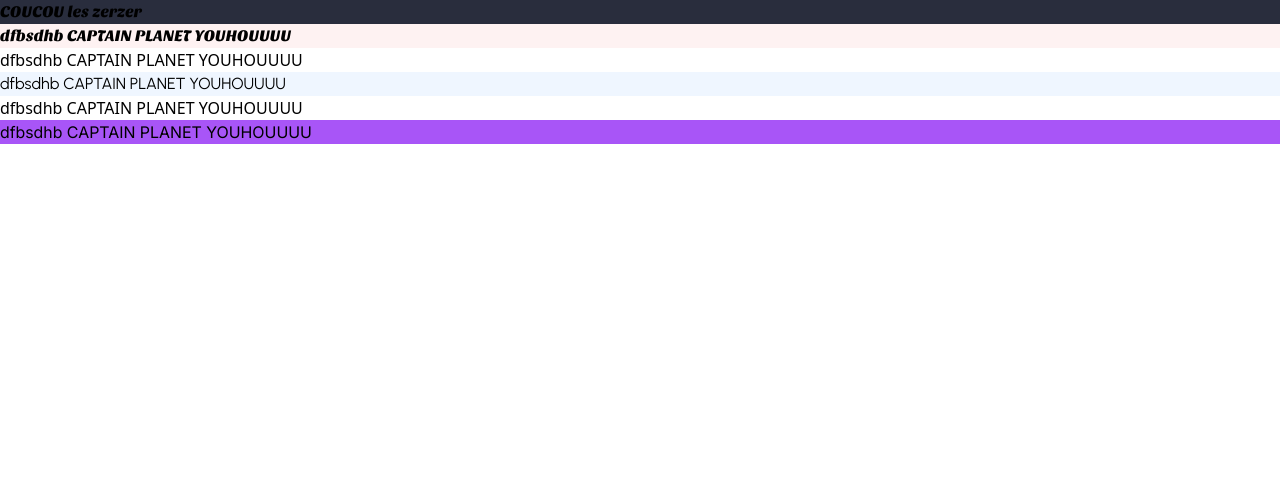
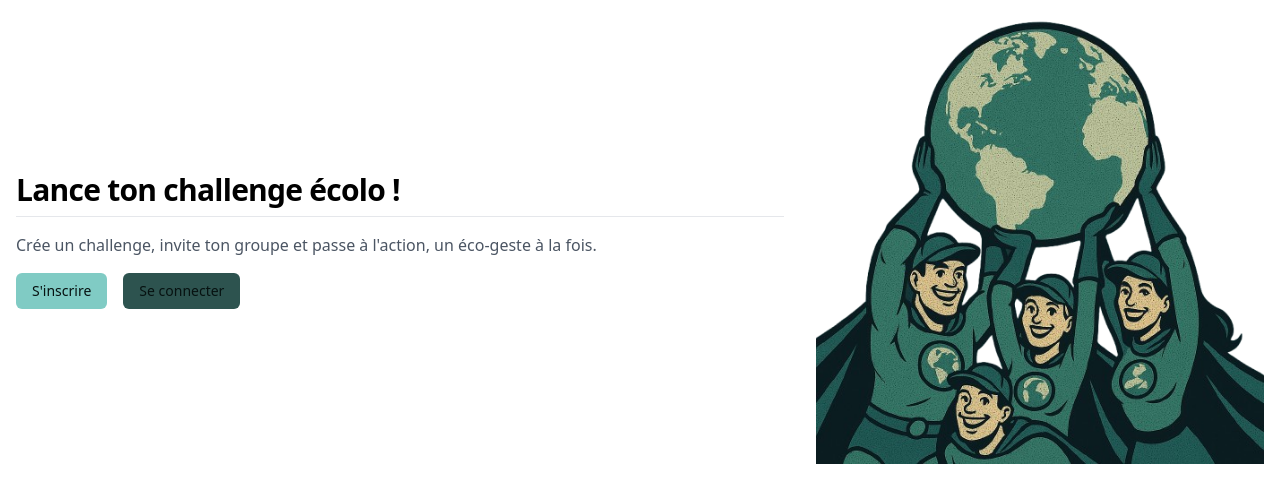
Before and after one commit to WildCodeSchool/2025-03-wns-violet-ecochallenges, a React (Vite) app in the folder frontend/: page / in a window 1280 px wide. Shown: the top 502 px of the page. Built offline with nearby package versions, Linux system fonts and the light colour scheme; no server answers.

Commit message:
adding content

```diff
--- a/frontend/package.json
+++ b/frontend/package.json
@@ -34,7 +34,7 @@
     "@testing-library/jest-dom": "^6.8.0",
     "@testing-library/react": "^16.3.0",
     "@testing-library/user-event": "^14.6.1",
-    "@types/node": "^24.1.0",
+    "@types/node": "^24.3.1",
     "@types/react": "^19.1.12",
     "@types/react-dom": "^19.1.9",
     "@vitejs/plugin-react": "^4.6.0",
--- a/frontend/src/App.tsx
+++ b/frontend/src/App.tsx
@@ -1,23 +1,11 @@
+import Banner from "../src/pages/Homepage/Banner";
+
 // import { Button } from "@/components/ui/button";
 
 function App() {
   return (
     <div>
-      {/* <Button className="bg-background">COUCOU les loulous</Button> */}
-      <div className="bg-background font-sansitaOne">COUCOU les zerzer</div>
-      <div className="font-sansitaOne bg-red-50">
-        dfbsdhb CAPTAIN PLANET YOUHOUUUU
-      </div>
-      <div>dfbsdhb CAPTAIN PLANET YOUHOUUUU</div>
-
-      <div className="font-urbanist bg-blue-50">
-        dfbsdhb CAPTAIN PLANET YOUHOUUUU
-      </div>
-      <div>dfbsdhb CAPTAIN PLANET YOUHOUUUU</div>
-
-      <div className="font-inter bg-purple-500">
-        dfbsdhb CAPTAIN PLANET YOUHOUUUU
-      </div>
+      <Banner />
     </div>
   );
 }
--- /dev/null
+++ b/frontend/src/components/ui/TypographyH2.tsx
@@ -0,0 +1,7 @@
+export function TypographyH2({ children }: { children: React.ReactNode }) {
+  return (
+    <h2 className="scroll-m-20 border-b pb-2 text-3xl font-semibold tracking-tight first:mt-0">
+      {children}
+    </h2>
+  )
+}
--- a/frontend/src/components/ui/button.tsx
+++ b/frontend/src/components/ui/button.tsx
@@ -2,7 +2,8 @@ import * as React from "react";
 import { Slot } from "@radix-ui/react-slot";
 import { cva, type VariantProps } from "class-variance-authority";
 
-import { cn } from "@/lib/utils";
+import { cn } from "../../lib/utils";
+
 
 const buttonVariants = cva(
   "inline-flex items-center justify-center gap-2 whitespace-nowrap rounded-md text-sm font-medium transition-all disabled:pointer-events-none disabled:opacity-50 [&_svg]:pointer-events-none [&_svg:not([class*='size-'])]:size-4 shrink-0 [&_svg]:shrink-0 outline-none focus-visible:border-ring focus-visible:ring-ring/50 focus-visible:ring-[3px] aria-invalid:ring-destructive/20 dark:aria-invalid:ring-destructive/40 aria-invalid:border-destructive",
--- a/frontend/src/pages/Homepage/Banner.tsx
+++ b/frontend/src/pages/Homepage/Banner.tsx
@@ -1,7 +1,29 @@
+import { Button } from "../../components/ui/Button";
+import { TypographyH2 } from "../../components/ui/TypographyH2";
+import crewPlanetLogo from "../../../public/crew-planet.png"
+
 function Banner() {
     return (
-        <h1> Lance ton challenge écolo</h1>
+        <div className="flex flex-col lg:flex-row lg:items-center lg:justify-between p-4">
+            {/* Contenu texte et boutons */}
+            <div className="flex flex-col space-y-4 lg:flex-1">
+                <TypographyH2>Lance ton challenge écolo !</TypographyH2>
+                <p className="text-gray-600">
+                    Crée un challenge, invite ton groupe et passe à l'action, un éco-geste à la fois.
+                </p>
+                <div className="flex flex-col space-y-3 lg:flex-row lg:space-y-0 lg:space-x-4">
+                    <Button>S'inscrire</Button>
+                    <Button className="bg-secondary">Se connecter</Button>
+                </div>
+            </div>
+
+            <img
+                src={crewPlanetLogo}
+                alt="Crew Planet"
+                className="hidden lg:block lg:flex-1 lg:max-w-md lg:ml-8"
+            />
+        </div>
     );
-};
+}
 
 export default Banner;
```
Also changed, not shown: 2 other files (tests, documents, lock files or other folders).
